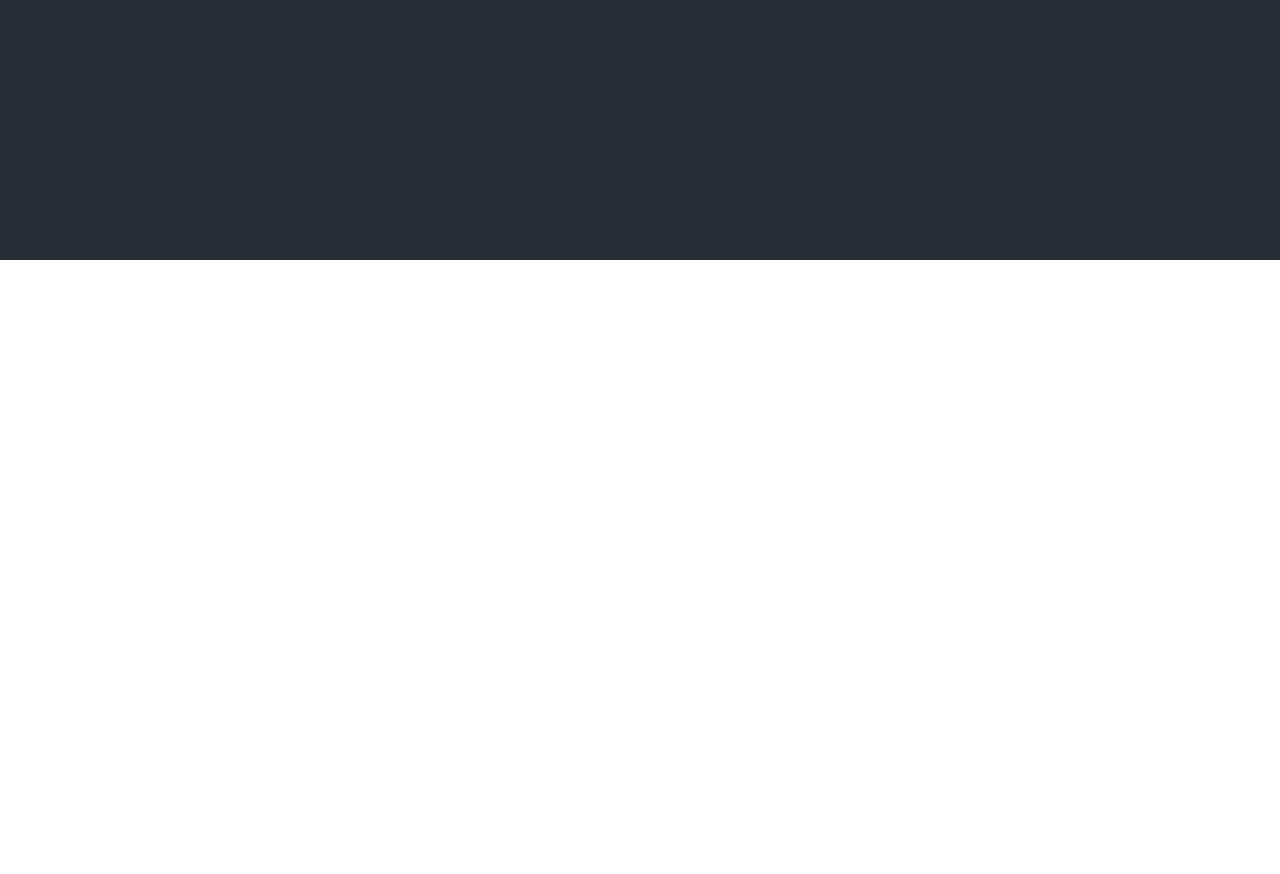
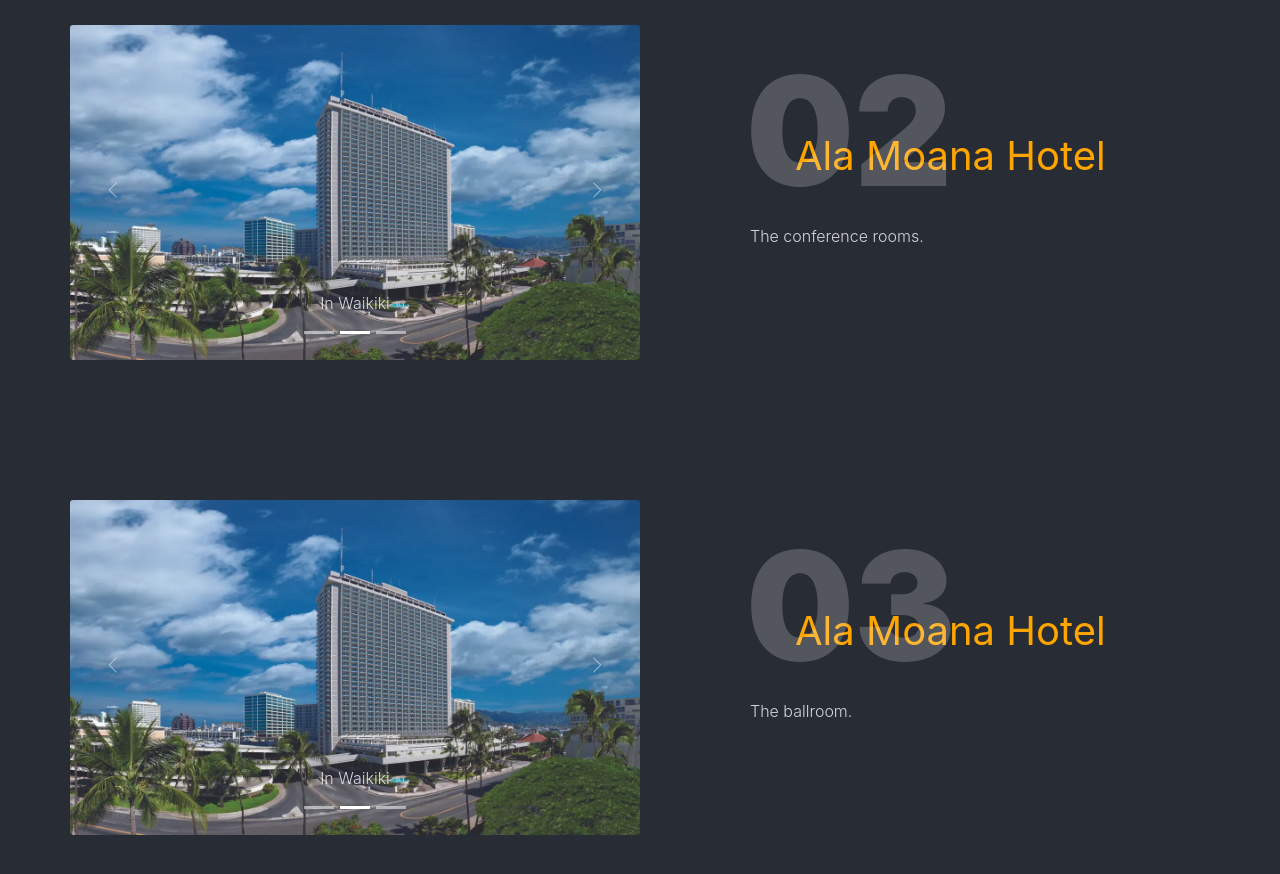
Before and after one commit to aloha-fim/docker_react_python_frontend, a React (Create React App) app: page /venue in a window 1280 px wide. Shown: the part 540-1414 px from the top of the page. Before the commit the page ends 800 px from the top, so only its background shows below. Built offline with nearby package versions, Linux system fonts and the light colour scheme.

Commit message:
UX hotel:

```diff
--- a/src/components/HotelPage.js
+++ b/src/components/HotelPage.js
@@ -51,17 +51,17 @@ const carouselItems = [
   {
     src: require("../assets/img/denys.jpg"),
     altText: "Slide 1",
-    caption: "Big City Life, United States"
+    caption: "Hawaii, best place to hold a conference"
   },
   {
     src: require("../assets/img/fabien-bazanegue.jpg"),
     altText: "Slide 2",
-    caption: "Somewhere Beyond, United States"
+    caption: "In Waikiki"
   },
   {
     src: require("../assets/img/mark-finn.jpg"),
     altText: "Slide 3",
-    caption: "Stocks, United States"
+    caption: "Networking"
   }
 ];
 
@@ -335,6 +335,79 @@ export default function HotelPage() {
             </Row>
           </Container>
         </div>
+        <section className="section">
+        <Container>
+            <Row className="justify-content-between">
+              <Col md="6">
+                <Row className="justify-content-between align-items-center">
+                  <UncontrolledCarousel items={carouselItems} />
+                </Row>
+              </Col>
+              <Col md="5">
+                <h1 className="profile-title text-left">Ala Moana Hotel</h1>
+                <h5 className="text-on-back">02</h5>
+                <p className="profile-description text-left">
+                  The conference rooms.
+                </p>
+                {/* <div className="btn-wrapper pt-3">
+                  <Button
+                    className="btn-simple"
+                    color="primary"
+                    href="#pablo"
+                    onClick={(e) => e.preventDefault()}
+                  >
+                    <i className="tim-icons icon-book-bookmark" /> Bookmark
+                  </Button>
+                  <Button
+                    className="btn-simple"
+                    color="info"
+                    href="#pablo"
+                    onClick={(e) => e.preventDefault()}
+                  >
+                    <i className="tim-icons icon-bulb-63" /> Check it!
+                  </Button>
+                </div> */}
+              </Col>
+            </Row>
+          </Container>
+          </section>
+          <section className="section">
+          <Container>
+            <Row className="justify-content-between">
+              <Col md="6">
+                <Row className="justify-content-between align-items-center">
+                  <UncontrolledCarousel items={carouselItems} />
+                </Row>
+              </Col>
+              <Col md="5">
+                <h1 className="profile-title text-left">Ala Moana Hotel</h1>
+                <h5 className="text-on-back">03</h5>
+                <p className="profile-description text-left">
+                  The ballroom.
+                </p>
+                {/* <div className="btn-wrapper pt-3">
+                  <Button
+                    className="btn-simple"
+                    color="primary"
+                    href="#pablo"
+                    onClick={(e) => e.preventDefault()}
+                  >
+                    <i className="tim-icons icon-book-bookmark" /> Bookmark
+                  </Button>
+                  <Button
+                    className="btn-simple"
+                    color="info"
+                    href="#pablo"
+                    onClick={(e) => e.preventDefault()}
+                  >
+                    <i className="tim-icons icon-bulb-63" /> Check it!
+                  </Button>
+                </div> */}
+              </Col>
+            </Row>
+          </Container>
+          </section>
+
         {/* <section className="section">
           <Container>
             <Row>
```
